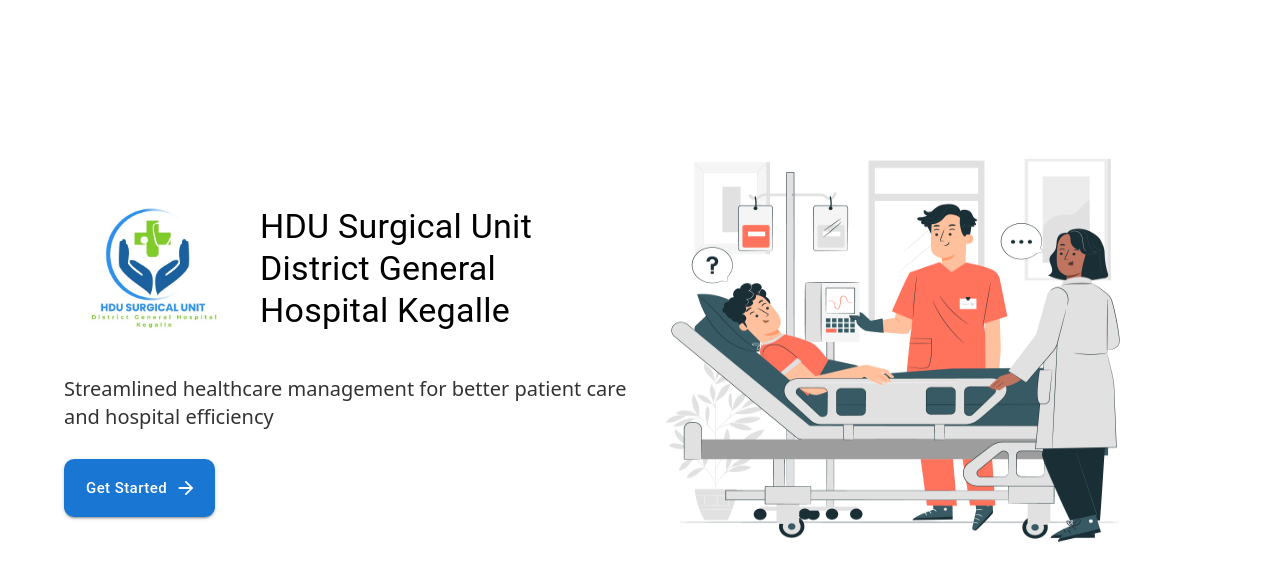
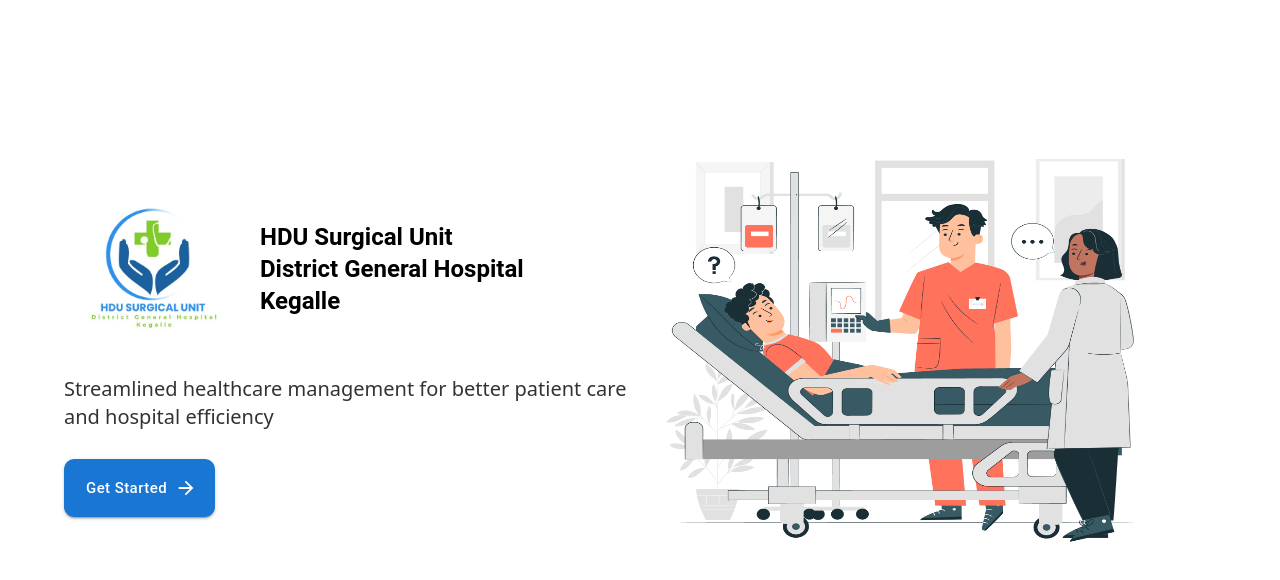
Before and after one commit to sameeraherath/Hdu_, a React (Vite) app in the folder client/: page / in a window 1280 px wide. Shown: the top 580 px of the page. Built offline with nearby package versions, Linux system fonts and the light colour scheme; no server answers.

Commit message:
Improve ui

```diff
--- a/client/src/pages/LandingPage.jsx
+++ b/client/src/pages/LandingPage.jsx
@@ -19,12 +19,16 @@ const HospitalHeroSection = () => {
                     borderRadius: "50%",
                   }}
                 />
-                <Typography variant="h4" className="text-4xl md:text-5xl">
+                <Typography
+                  variant="h5"
+                  className="text-4xl md:text-5xl"
+                  sx={{ fontWeight: "bold" }}
+                >
                   HDU Surgical Unit
                   <br />
-                  District General
+                  District General Hospital
                   <br />
-                  Hospital Kegalle
+                  Kegalle
                 </Typography>
               </Box>
 
@@ -61,7 +65,7 @@ const HospitalHeroSection = () => {
                 <img
                   src="/hero.jpg"
                   alt="hero"
-                  style={{ width: "500px", height: "440px" }}
+                  style={{ width: "515px", height: "440px" }}
                 />
               </Box>
             </div>
```
